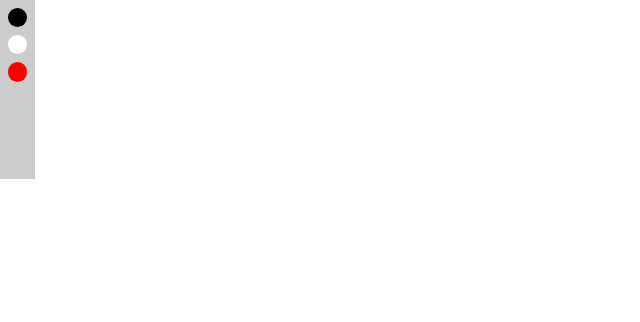
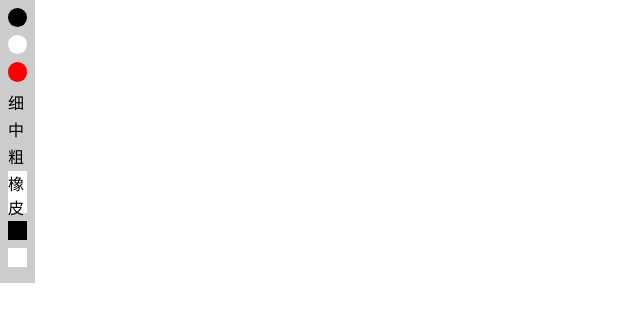
Before and after one commit to Layouwen/art-time, a plain HTML site: page index.html in a window 1280 px wide. Shown: the whole page, without its empty margins (0-640 px from the left). Drawn offline with Linux system fonts and the light colour scheme.

Commit message:
add background board

```diff
--- a/index.css
+++ b/index.css
@@ -33,6 +33,21 @@
     background: red;
 }
 
-#canvas {
-    /* border: 1px solid red; */
+.tools .penEraser {
+    height: 2.6em;
+    border-radius: 0;
+    background: white;
 }
+
+.tools .bgcBlack,
+.tools .bgcWhite {
+    border-radius: 0;
+}
+
+.tools .bgcBlack {
+    background: black;
+}
+
+.tools .bgcWhite {
+    background: white;
+}
--- a/index.html
+++ b/index.html
@@ -14,17 +14,14 @@
             <div class="penBlack"></div>
             <div class="penWhite"></div>
             <div class="penRed"></div>
-            <div class="penSmall">
-                <i></i>
-            </div>
-            <div class="penMiddle">
-                <i></i>
-            </div>
-            <div class="penBig">
-                <i></i>
-            </div>
+            <div class="penSmall">细</div>
+            <div class="penMiddle">中</div>
+            <div class="penBig">粗</div>
+            <div class='penEraser'>橡皮</div>
+            <div class='bgcBlack'></div>
+            <div class="bgcWhite"></div>
         </div>
-        <canvas id="canvas"></canvas>
+        <canvas id="canvas" style="background: white;"></canvas>
     </div>
     <script src="index.js"></script>
 </body>
--- a/index.js
+++ b/index.js
@@ -9,8 +9,7 @@ var isTouchDevice = 'ontouchstart' in document.documentElement
 let painting = false
 let last
 
-let thick = 4
-ctx.lineWidth = thick
+ctx.lineWidth = 4
 ctx.lineCap = "round"
 ctx.strokeStyle = 'black'
 
@@ -20,22 +19,34 @@ let penRed = document.querySelector('.penRed')
 let penSmall = document.querySelector('.penSmall')
 let penMiddle = document.querySelector('.penMiddle')
 let penBig = document.querySelector('.penBig')
+let bgcBlack = document.querySelector('.bgcBlack')
+let bgcWhite = document.querySelector('.bgcWhite')
 
-penBlack.onclick = function () {
-    console.log('1')
-    if (ctx.strokeStyle !== 'black') {
-        ctx.strokeStyle = 'black'
-    }
+penBlack.onclick = () => {
+    ctx.strokeStyle !== 'black' ? ctx.strokeStyle = 'black' : ctx.strokeStyle
 }
-penWhite.onclick = function () {
-    if (ctx.strokeStyle !== 'white') {
-        ctx.strokeStyle = 'white'
-    }
+penWhite.onclick = () => {
+    ctx.strokeStyle !== 'white' ? ctx.strokeStyle = 'white' : ctx.strokeStyle
 }
-penRed.onclick = function () {
-    if (ctx.strokeStyle !== 'red') {
-        ctx.strokeStyle = 'red'
-    }
+penRed.onclick = () => {
+    ctx.strokeStyle !== 'red' ? ctx.strokeStyle = 'red' : ctx.strokeStyle
+}
+
+penSmall.onclick = () => {
+    ctx.lineWidth !== 2 ? ctx.lineWidth = 2 : ctx.lineWidth
+}
+penMiddle.onclick = () => {
+    ctx.lineWidth !== 4 ? ctx.lineWidth = 4 : ctx.lineWidth
+}
+penBig.onclick = () => {
+    ctx.lineWidth !== 8 ? ctx.lineWidth = 8 : ctx.lineWidth
+}
+
+bgcBlack.onclick = () => {
+    canvas.style.background !== 'black' ? canvas.style.background = 'black' : canvas.style.background
+}
+bgcWhite.onclick = () => {
+    canvas.style.background !== 'White' ? canvas.style.background = 'White' : canvas.style.background
 }
 
 if (isTouchDevice) {
```
